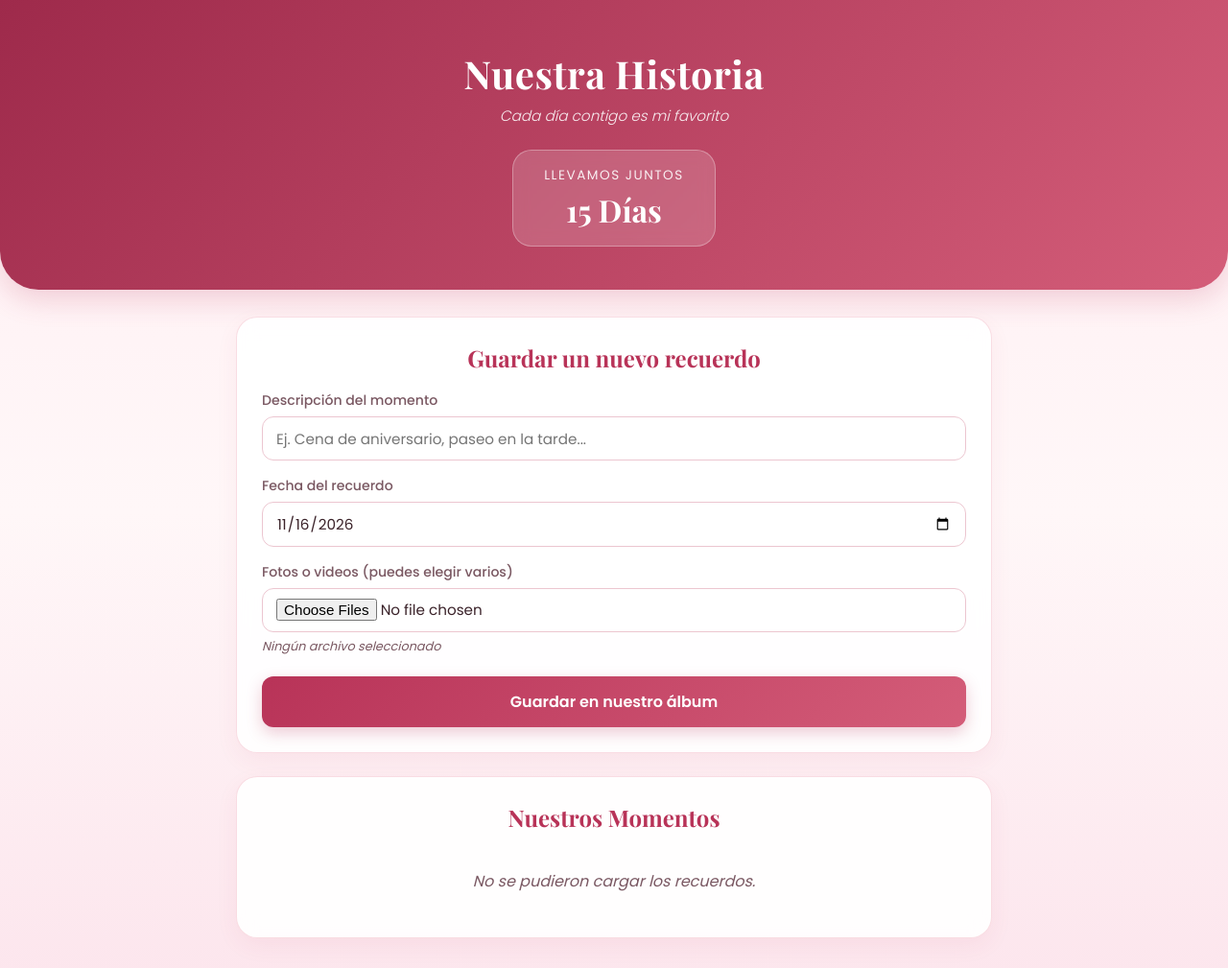
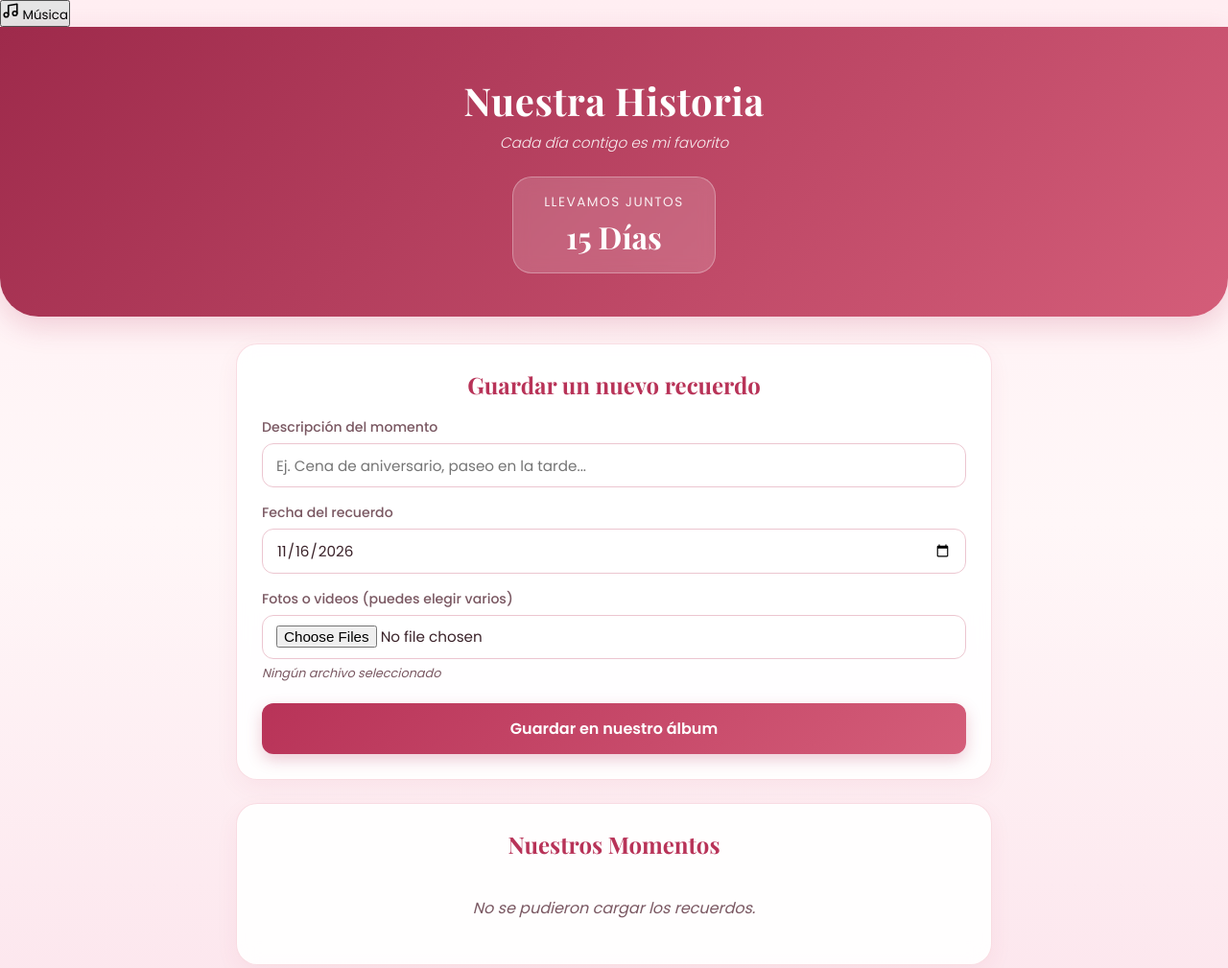
Before and after one commit to Fernand00002/-lbum, a plain HTML site: page index.html in a window 1280 px wide. Shown: the top 1009 px of the page at 96% size. Drawn offline with nearby package versions, Linux system fonts and the light colour scheme; no server answers; a web font is replaced by a local one.

Commit message:
Implement floating music player in index.html
Added a floating music player with audio controls.

```diff
--- a/index.html
+++ b/index.html
@@ -14,6 +14,22 @@
 
     <div id="corazones-bg" class="corazones-container" aria-hidden="true"></div>
     <div id="notificacion" class="notificacion oculto"></div>
+
+    <!-- Reproductor de música flotante -->
+    <div class="musica-flotante">
+        <audio id="audio-fondo" loop>
+            <!-- REEMPLAZA ESTE ENLACE CON EL ENLACE DIRECTO DE TU MP3 EN SUPABASE STORAGE -->
+            <source src="https://mhhdsvthqwwwwzfumlxc.supabase.co/storage/v1/object/public/fotos/Alvaro%20Diaz%20-%20INAROW62.%20(Visualizer)%20-%20YoAlvaroDiazVEVO.mp3" type="audio/mpeg">
+        </audio>
+        <button type="button" id="btn-musica" class="btn-musica" aria-label="Reproducir música">
+            <svg id="icono-musica" width="18" height="18" viewBox="0 0 24 24" fill="none" stroke="currentColor" stroke-width="2.2" stroke-linecap="round" stroke-linejoin="round">
+                <path d="M9 18V5l12-2v13"></path>
+                <circle cx="6" cy="18" r="3"></circle>
+                <circle cx="18" cy="16" r="3"></circle>
+            </svg>
+            <span id="texto-musica">Música</span>
+        </button>
+    </div>
 
     <header class="hero">
         <div class="hero-content">
```
